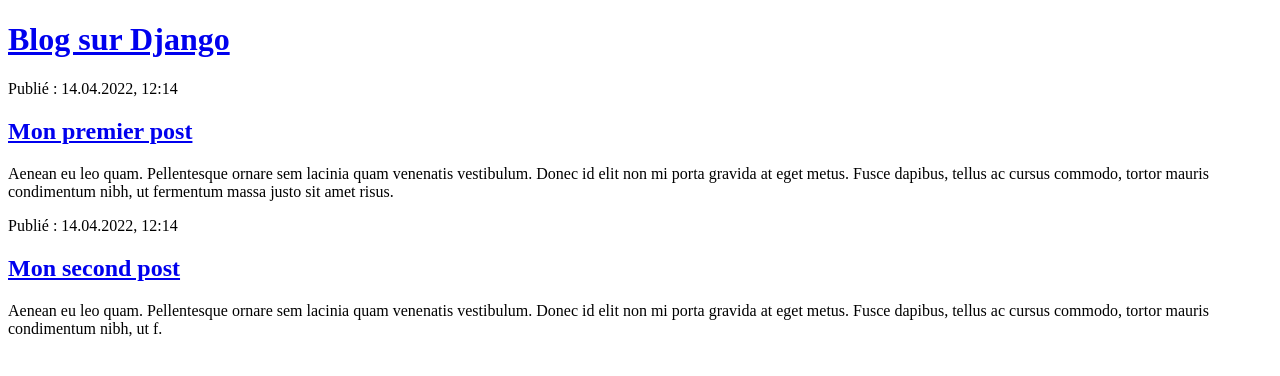
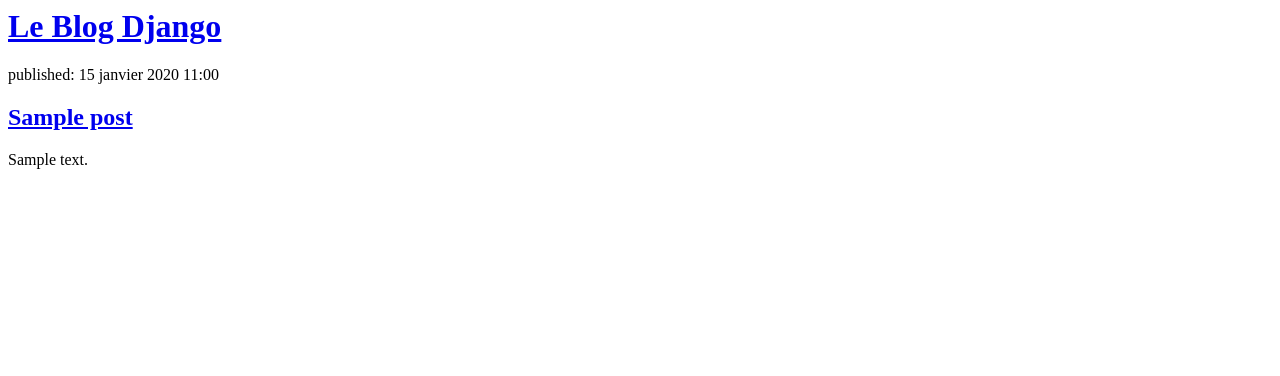
Before and after one commit to Aymanoo212/mon-premier-blog, a Django app: page / in a window 1280 px wide. Shown: the top 376 px of the page. Run offline with Django 5.2, Linux system fonts and the light colour scheme; tables that the repository leaves empty hold one stand-in row (values such as "Sample post").

Commit message:
Templates modifiées pour afficher les posts à partir de la base de données

```diff
--- a/blog/templates/blog/post_list.html
+++ b/blog/templates/blog/post_list.html
@@ -1,32 +1,10 @@
-<!DOCTYPE html>
-<html lang="fr">
-<head>
-    <meta charset="UTF-8">
-    <title>Blog sur Django</title>
-</head>
-<body>
-    <header>
-        <h1><a href="/">Blog sur Django</a></h1>
+<header>
+    <h1><a href=”/”>Le Blog Django</a></h1>
     </header>
-
+    {% for post in posts %}
     <article>
-        <time datetime="2022-04-14T12:14">Publié : 14.04.2022, 12:14</time>
-        <h2><a href="#">Mon premier post</a></h2>
-        <p>
-            Aenean eu leo quam. Pellentesque ornare sem lacinia quam venenatis vestibulum.
-            Donec id elit non mi porta gravida at eget metus. Fusce dapibus, tellus ac cursus commodo,
-            tortor mauris condimentum nibh, ut fermentum massa justo sit amet risus.
-        </p>
+    <time>published: {{ post.published_date }}</time>
+    <h2><a href=””>{{ post.title }}</a></h2>
+    <p>{{ post.text|linebreaksbr }}</p>
     </article>
-
-    <article>
-        <time datetime="2022-04-14T12:14">Publié : 14.04.2022, 12:14</time>
-        <h2><a href="#">Mon second post</a></h2>
-        <p>
-            Aenean eu leo quam. Pellentesque ornare sem lacinia quam venenatis vestibulum.
-            Donec id elit non mi porta gravida at eget metus. Fusce dapibus, tellus ac cursus commodo,
-            tortor mauris condimentum nibh, ut f.
-        </p>
-    </article>
-</body>
-</html>
+    {% endfor %}
```
Also changed, not shown: blog/views.py (line endings or trailing spaces).
